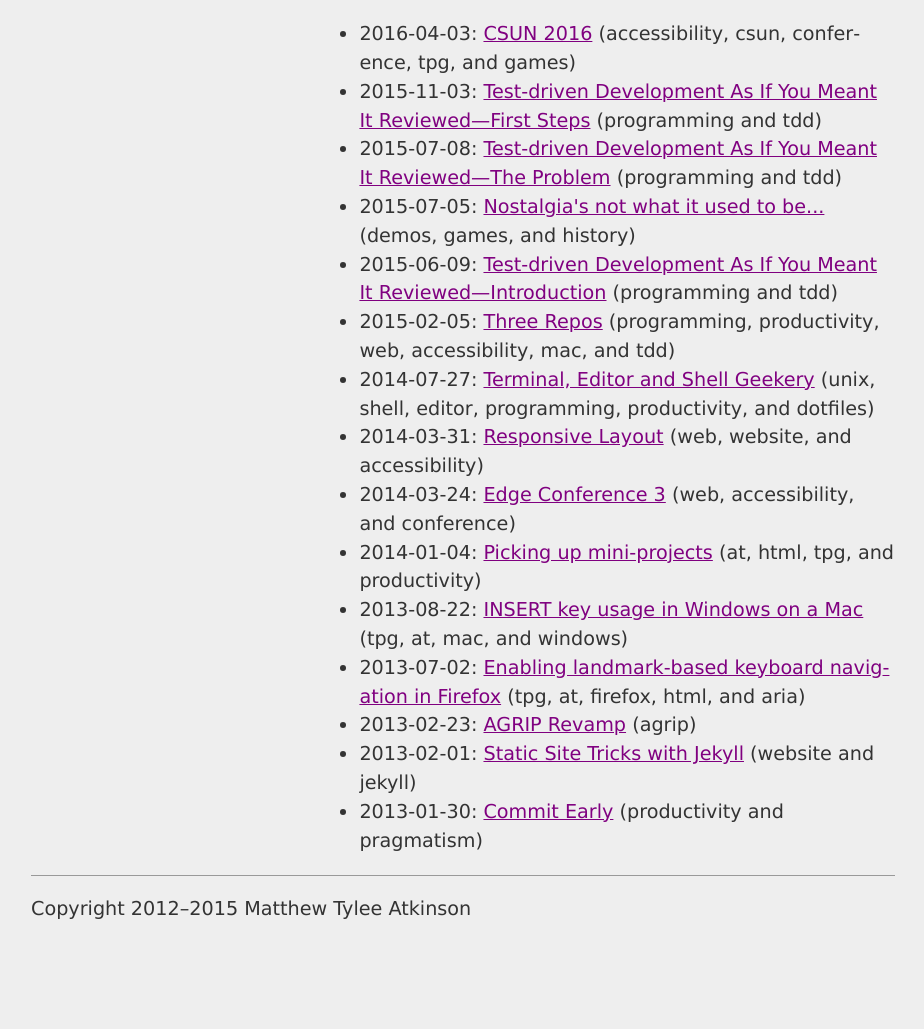
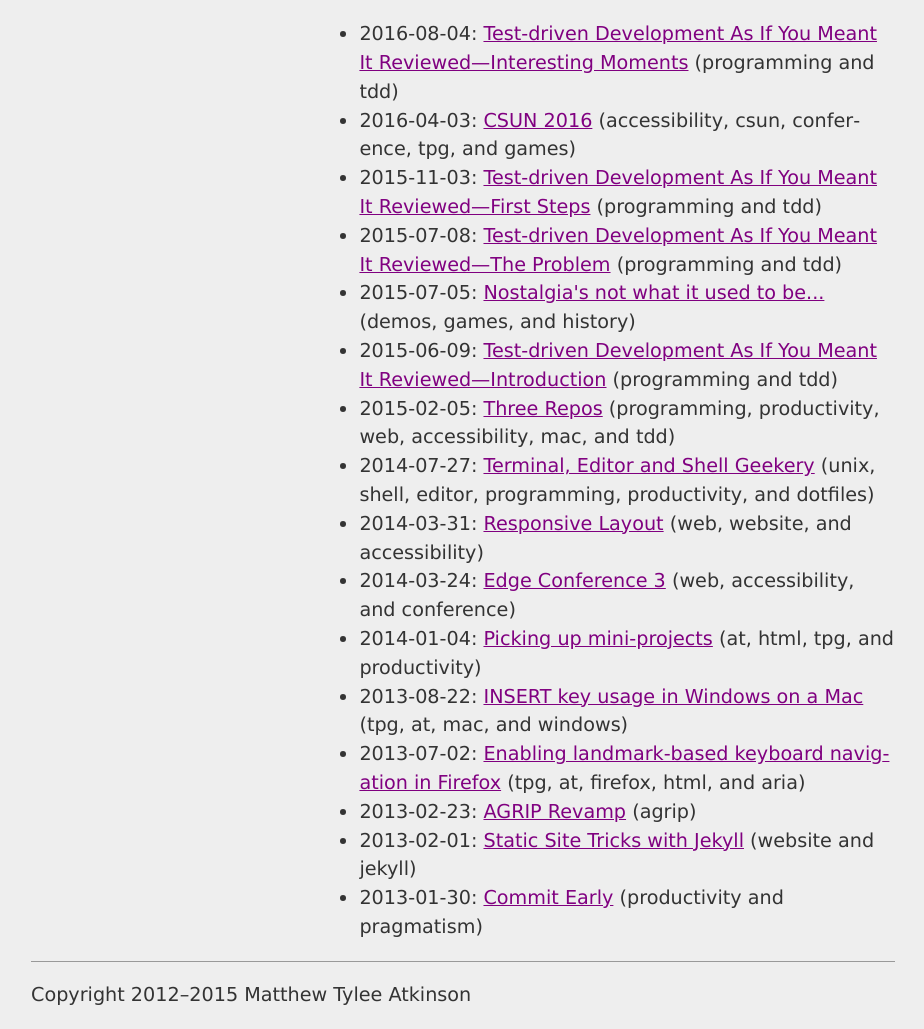
Before and after one commit to matatk/matatk.github.io, a Jekyll site: the page built from index.html, in a window 1280 px wide, cut to the strip 439-1468 px from the top of the page. Shown: the whole strip, without its empty margins (177-1101 px from the left). Built offline with Jekyll 4.4.1, drawn with Linux system fonts in a browser that asks for light colours; before the commit the page ends 1382 px from its top, so only the background shows below that; part of the change alters nothing that is shown.

Commit message:
Make live TDDAIYMI part 4 :-D

```diff
--- a/_drafts/test-driven-development-as-if-you-meant-it-reviewed-part-4.md
+++ b/_posts/2016-08-04-test-driven-development-as-if-you-meant-it-reviewed-part-4.md
@@ -8,13 +8,9 @@ tags:
 extra-style: syntax
 ---
 
-This is the fourth in a short series of articles about Test Driven Development.
-
 {% include series.html %}
 
-This article was written with and is [also published by](http://markwithall.com/programming/2016/07/xx/test-driven-development-as-if-you-meant-it-reviewed-part-iv.html) Mark Withall.
-
-This article was written with and is [also published by](http://matatk.agrip.org.uk/articles/test-driven-development-as-if-you-meant-it-reviewed-part-4/) Matthew Atkinson.
+This article was written with and is [also published by](http://markwithall.com/programming/2016/08/04/test-driven-development-as-if-you-meant-it-reviewed-part-iv.html) Mark Withall.
 
 We’ve taken a detailed look, in the previous part, at how to get started with TDDAIYMI, in this part we will jump around a bit more and look at several of the interesting moments that came about during the exercise.
 
```
